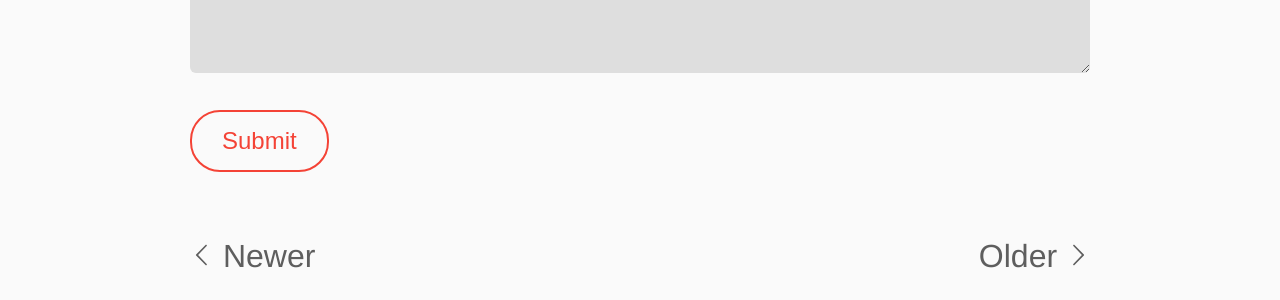
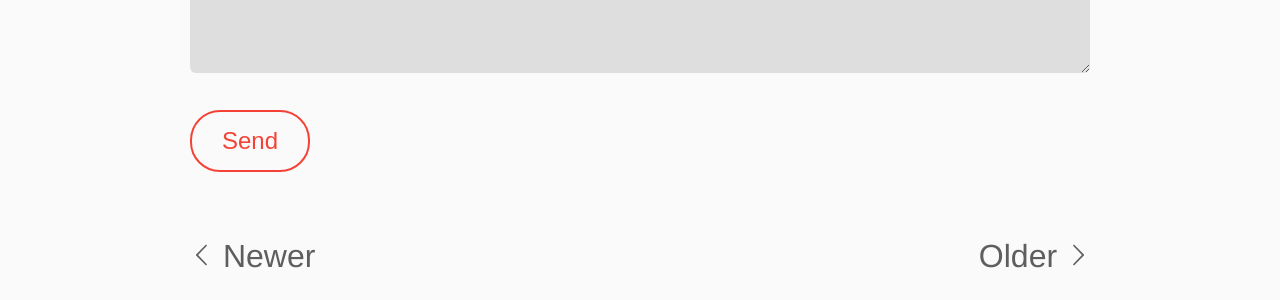
Before and after one commit to lcr/lcr.github.io, a Jekyll site: the page built from _posts/2018-03-28-change-github-username.md, in a window 1280 px wide. Shown: the part 2335-2635 px from the top of the page. Built offline with Jekyll 4.4.1, drawn with Linux system fonts in a browser that asks for light colours.

Commit message:
search css

```diff
--- a/_includes/comment-new.html
+++ b/_includes/comment-new.html
@@ -18,5 +18,5 @@
 
   <label><textarea class="comment-new-message" name="fields[message]" placeholder="Message (Markdown supported)"></textarea></label>
 
-  <input class="comment-new-submit" type="submit" value="Submit">
+  <input class="comment-new-submit" type="submit" value="Send">
 </form>
```
